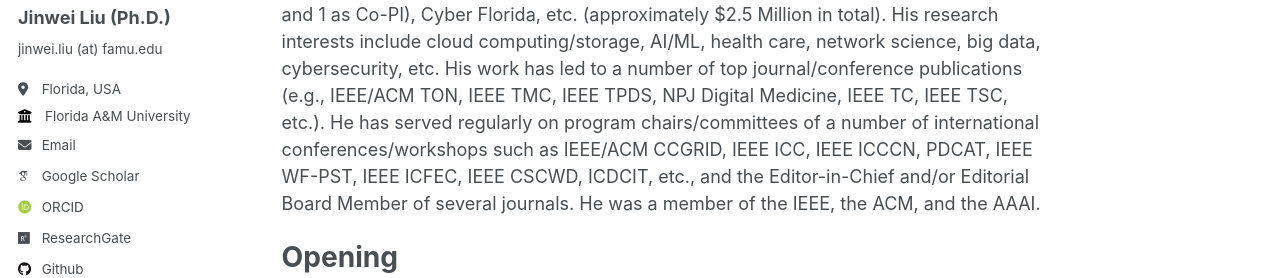
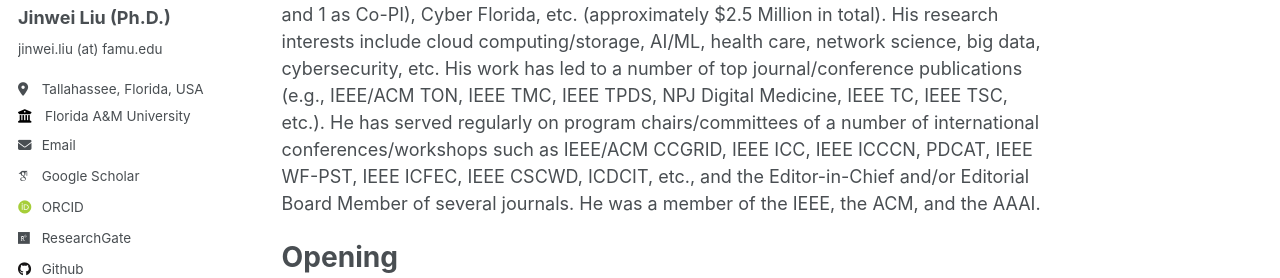
Before and after one commit to jinweiliucu/jinweiliucu.github.io, a Jekyll site: the page built from _pages/about.md, in a window 1280 px wide. Shown: the part 282-560 px from the top of the page. Built offline with Jekyll 4.4.1, drawn with Linux system fonts in a browser that asks for light colours; some web fonts are replaced.

Commit message:
Update _config.yml

```diff
--- a/_config.yml
+++ b/_config.yml
@@ -25,7 +25,7 @@ author:
   name             : "Jinwei Liu (Ph.D.)"
   pronouns         : # example: "she/her"
   bio              : "jinwei.liu (at) famu.edu"
-  location         : "Florida, USA"
+  location         : "Tallahassee, Florida, USA"
   employer         : "Florida A&M University"
   uri              : # URL
   email            : "jinwei.liu@famu.edu"
```
